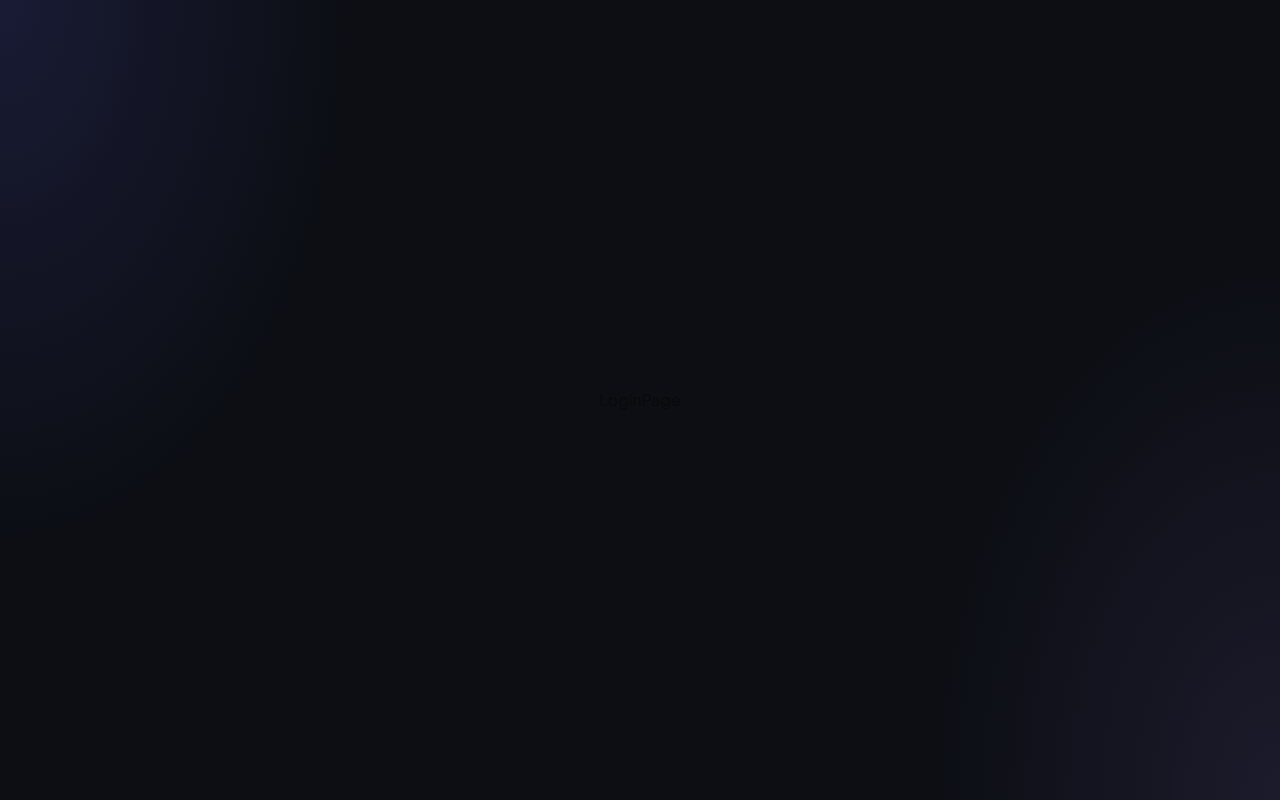
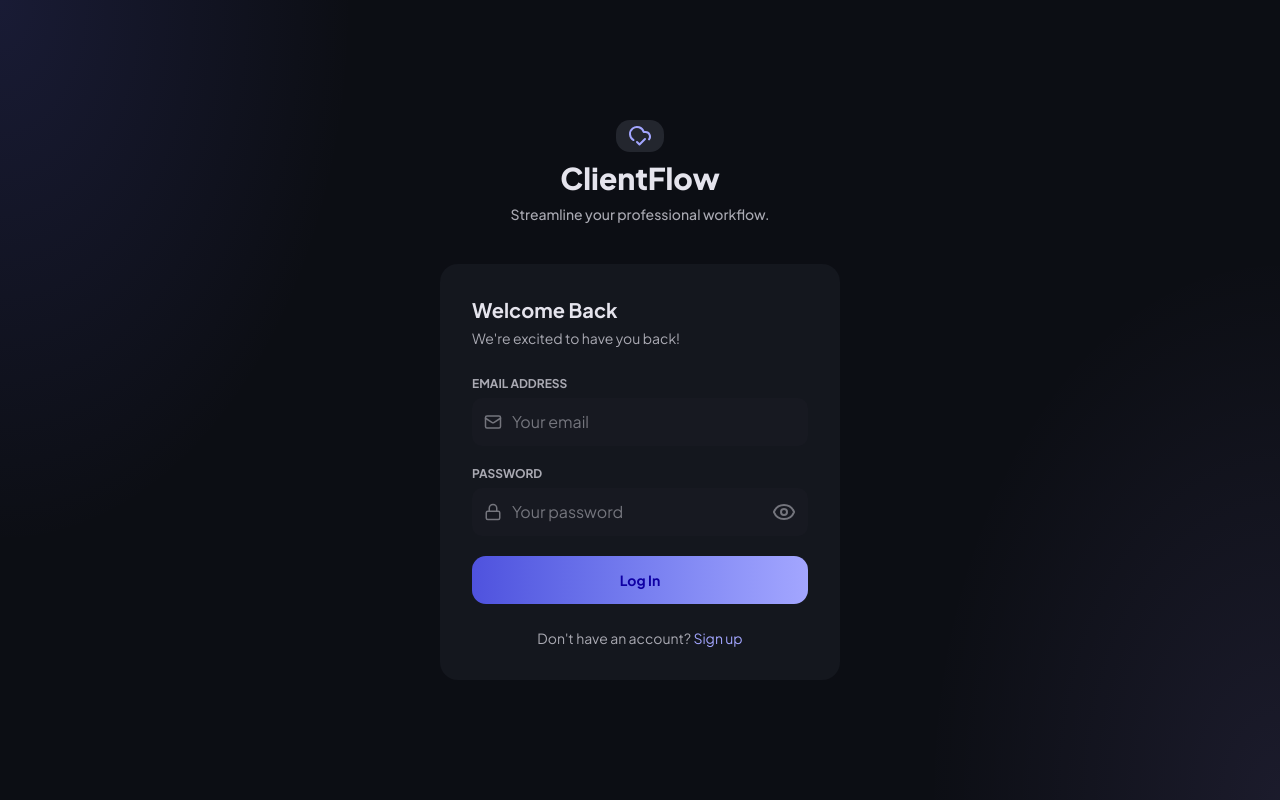
Before and after one commit to Sandro-A-Moraes/clientFlow-frontend, a Next.js app: page /login in a window 1280 px wide. Built offline with nearby package versions, Linux system fonts and the light colour scheme; no server answers.

Commit message:
feat: implement login page with form validation and authentication logic

```diff
--- /dev/null
+++ b/src/app/(auth)/login/components/LoginForm.tsx
@@ -0,0 +1,131 @@
+'use client';
+
+import { useForm } from 'react-hook-form';
+import { zodResolver } from '@hookform/resolvers/zod';
+import Input from '@/shared/components/ui/Input';
+import { Lock, Mail } from 'lucide-react';
+import { ReactNode } from 'react';
+import Button from '@/shared/components/ui/Button';
+import { toast } from 'sonner';
+import { useRouter } from 'next/navigation';
+import Link from 'next/link';
+import { LoginFormData, loginSchema } from '../schemas/login.schema';
+import { useLogin } from '@/shared/hooks/use-login';
+
+type fieldKey = 'email' | 'password';
+
+type fieldConfig = {
+  key: fieldKey;
+  label: string;
+  placeholder: string;
+  type: string;
+  icon: ReactNode;
+  errorMessage?: string;
+};
+
+const fields: fieldConfig[] = [
+  {
+    key: 'email',
+    label: 'Email Address',
+    placeholder: 'Your email',
+    type: 'email',
+    icon: <Mail width={18} height={18} className='text-neutral-500' />,
+    errorMessage: 'Please enter a valid email address',
+  },
+  {
+    key: 'password',
+    label: 'Password',
+    placeholder: 'Your password',
+    type: 'password',
+    icon: <Lock width={18} height={18} className='text-neutral-500' />,
+    errorMessage: 'Password must be at least 8 characters long',
+  },
+];
+
+const LoginForm = () => {
+  const router = useRouter();
+  const { mutate, isPending } = useLogin();
+  const {
+    register,
+    handleSubmit,
+    formState: { errors },
+  } = useForm<LoginFormData>({
+    resolver: zodResolver(loginSchema),
+    defaultValues: {
+      email: '',
+      password: '',
+    },
+    mode: 'onChange',
+  });
+
+  const TOAST_DURATION = 3000;
+
+  async function onSubmit(data: LoginFormData) {
+    mutate(data, {
+      onSuccess: async () => {
+        toast.success('Logged in successfully!', {
+          duration: TOAST_DURATION,
+        });
+
+        setTimeout(() => {
+          router.push('/dashboard');
+        }, TOAST_DURATION);
+      },
+      onError: (error: unknown) => {
+        if (error instanceof Error) {
+          toast.error(error.message);
+          return;
+        }
+      },
+    });
+  }
+
+  return (
+    <form className='flex flex-col w-full' onSubmit={handleSubmit(onSubmit)}>
+      <div className='flex flex-col w-full gap-1'>
+        <h2 className='text-neutral-100 text-xl font-bold'>Welcome Back</h2>
+        <p className='text-neutral-300 text-sm font-normal'>
+          We&apos;re excited to have you back!
+        </p>
+      </div>
+
+      {/* Inputs */}
+      <div className='pt-7 flex flex-col gap-5'>
+        {fields.map((field) => (
+          <div key={field.key} className='flex flex-col gap-2'>
+            <Input
+              type={field.type}
+              label={field.label}
+              placeholder={field.placeholder}
+              leftIcon={field.icon}
+              {...register(field.key)}
+            />
+            {errors[field.key] && (
+              <p className='text-red-500 text-xs mt-1'>
+                {field.errorMessage || errors[field.key]?.message?.toString()}
+              </p>
+            )}
+          </div>
+        ))}
+      </div>
+
+      <Button
+        type='submit'
+        className='mt-5'
+        disabled={isPending}
+        isLoading={isPending}
+      >
+        Log In
+      </Button>
+
+      <p className='text-sm text-neutral-300 mt-6 text-center'>
+        <span>Don&apos;t have an account? </span>
+        <Link href='/register' className='text-brand-400 hover:underline'>
+          Sign up
+        </Link>
+      </p>
+    </form>
+  );
+};
+
+export default LoginForm;
--- a/src/app/(auth)/login/page.tsx
+++ b/src/app/(auth)/login/page.tsx
@@ -1,7 +1,26 @@
-import React from 'react';
+import { CloudCheck } from 'lucide-react';
+import LoginForm from './components/LoginForm';
 
-const LoginPage = () => {
-  return <div>LoginPage</div>;
+const page = () => {
+  return (
+    <div className='flex flex-col items-center gap-10 w-full max-w-100'>
+      {/* Logo Header */}
+      <div className='flex flex-col items-center gap-2'>
+        <div className='py-1.5 bg-bg-soft w-12 flex items-center justify-center h-8 rounded-xl'>
+          <CloudCheck className=' text-text-link' />
+        </div>
+        <h1 className='text-neutral-100 text-3xl font-extrabold'>ClientFlow</h1>
+        <p className='text-neutral-300 text-sm font-medium'>
+          Streamline your professional workflow.
+        </p>
+      </div>
+
+      {/* Login Card */}
+      <div className='w-full flex flex-col items-center bg-[#14171E] rounded-2xl p-8'>
+        <LoginForm />
+      </div>
+    </div>
+  );
 };
 
-export default LoginPage;
+export default page;
--- /dev/null
+++ b/src/app/(auth)/login/schemas/login.schema.ts
@@ -0,0 +1,8 @@
+import z from 'zod';
+
+export const loginSchema = z.object({
+  email: z.email(),
+  password: z.string().min(8).max(100),
+});
+
+export type LoginFormData = z.infer<typeof loginSchema>;
--- a/src/app/(auth)/register/page.tsx
+++ b/src/app/(auth)/register/page.tsx
@@ -23,9 +23,6 @@ const page = () => {
           privacyContent={getLegalContent('privacy.md')}
         />
       </div>
-
-      {/* LinkMark */}
-      <p></p>
     </div>
   );
 };
--- /dev/null
+++ b/src/shared/hooks/use-login.ts
@@ -0,0 +1,8 @@
+import { useMutation } from '@tanstack/react-query';
+import { login } from '@/shared/lib/services/auth.service';
+
+export function useLogin() {
+  return useMutation({
+    mutationFn: login,
+  });
+}
--- a/src/shared/lib/services/auth.service.ts
+++ b/src/shared/lib/services/auth.service.ts
@@ -5,6 +5,20 @@ interface RegisterDTO {
   email: string;
   password: string;
   termsAccepted: boolean;
+}
+
+interface LoginDTO {
+  email: string;
+  password: string;
+}
+
+export async function login(data: LoginDTO) {
+  const response = await api('/auth/login', {
+    method: 'POST',
+    body: data,
+  });
+
+  return response;
 }
 
 export async function register(data: RegisterDTO) {
```
